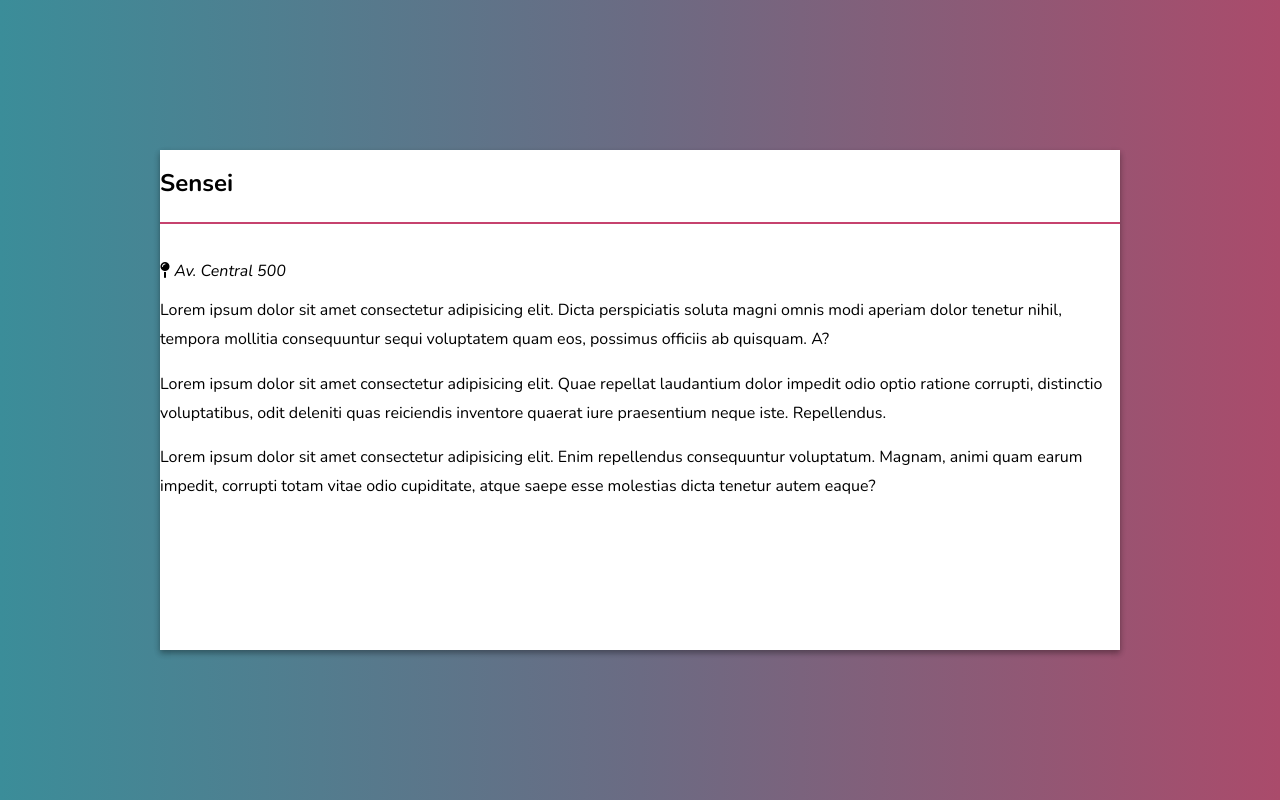
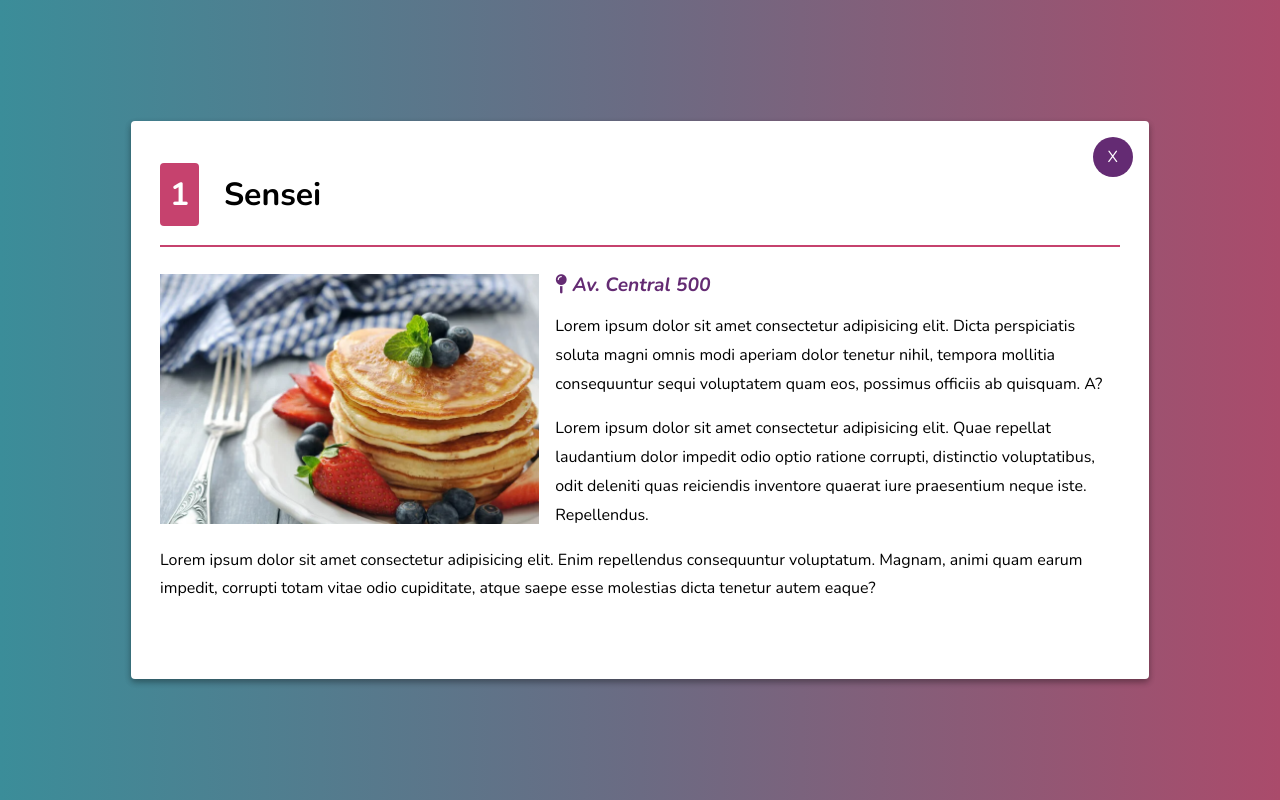
Before and after one commit to juanmatiaspinat/Boletines_codigofacilito, a website: page restaurantes/sensei.html in a window 1280 px wide. Drawn offline with nearby package versions, Linux system fonts and the light colour scheme.

Commit message:
Culminando detalles de la parte CSS

```diff
--- a/assets/css/main.css
+++ b/assets/css/main.css
@@ -15,8 +15,14 @@ a{
     color: #d500f9
 }
 
+a:hover{
+    /* Del 0.0 al 1.0 es la graduación usable con esta propiedad 'opacity' */
+    opacity: 0.6;
+}
+
 .title{
     text-transform: uppercase;
+    text-align: center;
 }
 
 .container{
@@ -37,6 +43,29 @@ a{
     background-color: #fff;
     /* box-shadow: DiferenciaHorizontal - DiferenciaVertical - Desenfoque - Amplitud - Color */
     box-shadow: 0 3px 6px rgba(0,0,0,0.16), 0 3px 6px rgba(0,0,0,0.23);
+    border-radius: 4px;
+    position: relative;
+    padding: 1.8em;
+}
+
+.actions{
+    position: absolute;
+    top: 1em;
+    right: 1em;
+}
+
+.close{
+    height: 40px;
+    width: 40px;
+    color: white;
+    border-radius: 50%;
+    background-color: #642B73;
+    display: inline-block;
+    font-weight: 300;
+    cursor: pointer;
+    display: flex;
+    align-items: center;
+    justify-content: center;
 }
 
 .paragraph{
@@ -63,8 +92,33 @@ a{
 }
 
 .title-item{
-    border-bottom-style: solid;
+    /* border-bottom-style: solid;
     border-width: 2px;
-    border-color: #C6426E;
-    padding-bottom: 1em;
+    border-color: #C6426E; */
+    font-size: 2em;
+    border-bottom: solid 2px #C6426E;
+    /* Shorthand Properties */
+    padding-bottom: 1em; /* TODO */
+    /* padding:  arriba derecha abajo izquierda*/
+    /* padding:  arriba/abajo derecha/izquierda*/
 }
+
+.address{
+    font-weight: bold;
+    color: #642B73;
+    font-size: 1.2em;
+}
+
+.main-image{
+    float: left;
+    margin-right: 1em;
+    height: 250px;
+}
+
+.position{
+    background-color: #C6426E;
+    color: white;
+    padding: 10px;
+    border-radius: 4px;
+    margin-right: 0.5em;
+}
--- /dev/null
+++ b/package.json
@@ -0,0 +1,5 @@
+{
+  "dependencies": {
+    "animate.css": "^4.1.1"
+  }
+}
--- a/restaurantes/sensei.html
+++ b/restaurantes/sensei.html
@@ -9,19 +9,28 @@
     <link rel="stylesheet" href="../assets/css/main.css">
     <link rel="preconnect" href="https://fonts.googleapis.com">
     <link rel="preconnect" href="https://fonts.gstatic.com" crossorigin>
-    <link href="https://fonts.googleapis.com/css2?family=Nunito:ital,wght@0,200..1000;1,200..1000&display=swap"
-        rel="stylesheet">
+    <link href="https://fonts.googleapis.com/css2?family=Nunito:ital,wght@0,200..1000;1,200..1000&display=swap" rel="stylesheet">
+    <link rel="stylesheet" href="https://cdnjs.cloudflare.com/ajax/libs/animate.css/4.1.1/animate.min.css">
 </head>
 <body>
     <div class="container">
         <div class="content">
+            <div class="actions">
+                <a href="../" class="close">
+                    <span>X</span>
+                </a>
+            </div>
             <header>
-                <h2 class="title-item">Sensei</h2>
+                <h2 class="title-item">
+                    <!-- span se coloca en el mismo bloque, no como div -->
+                    <span class="position">1</span>
+                    Sensei
+                </h2>
             </header>
             <section>
-                <img src="" alt="">
+                <img src="../assets/images/panqueques.png" class="main-image" alt="Imagen de panqueques.">
                 <div class="text"></div>
-                <address>
+                <address class="address">
                     <i class="fa-solid fa-map-pin"></i>
                     Av. Central 500
                 </address>
```
Also changed, not shown: index.html (+3 -4 lines), assets/images/panqueques.png (added), 1 other file.
